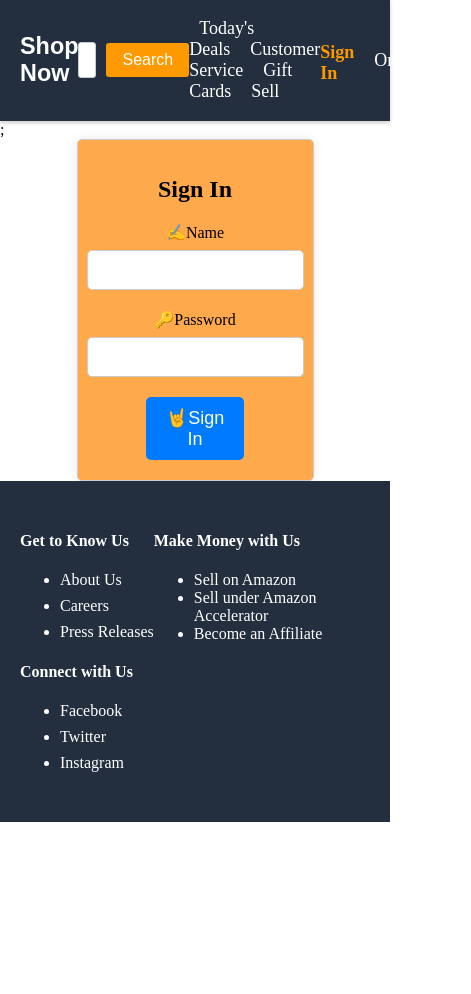
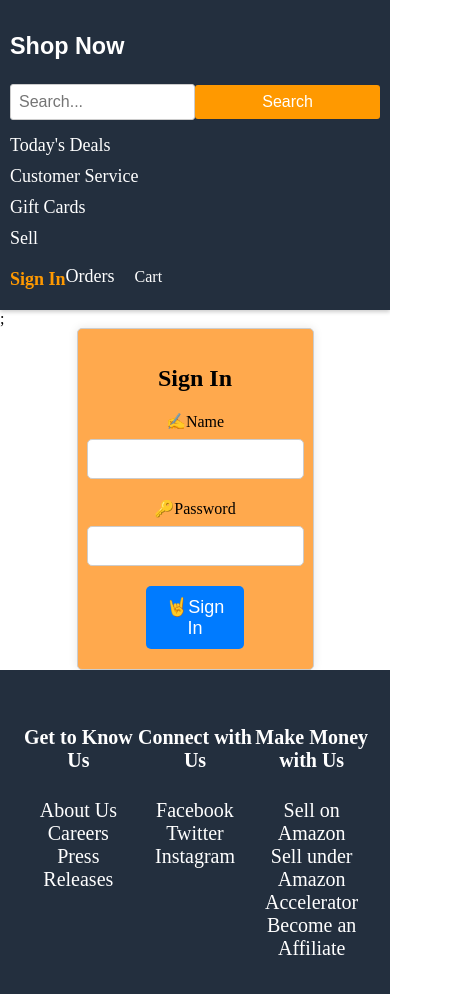
Before and after one commit to jmc37/StoreApiFrontEnd, a React (Create React App) app: page /signup in a window 390 px wide. Shown: the whole page, 471 px wide, since content can reach past the window. Before the commit the page ends 844 px from the top, so only its background shows below. Built offline with nearby package versions, Linux system fonts and the light colour scheme.

Commit message:
fixed footer

```diff
--- a/src/components/Navigation/Footer.js
+++ b/src/components/Navigation/Footer.js
@@ -4,8 +4,7 @@
 const Footer = () => {
   return (
     <footer className="footer-container">
-      <div className="footer-links">
-        <div className="footer-section">
+        <div className="footer-info">
           <h4>Get to Know Us</h4>
           <ul>
             <li>About Us</li>
@@ -13,7 +12,7 @@
             <li>Press Releases</li>
           </ul>
         </div>
-        <div className="footer-section">
+        <div className="footer-contact">
           <h4>Connect with Us</h4>
           <ul>
             <li>Facebook</li>
@@ -21,8 +20,7 @@
             <li>Instagram</li>
           </ul>
         </div>
-      </div>
-      <div className="footer-section">
+      <div className="footer-sales">
         <h4>Make Money with Us</h4>
         <ul>
           <li>Sell on Amazon</li>
--- a/src/css/Home/home-product-display.css
+++ b/src/css/Home/home-product-display.css
@@ -1,6 +1,5 @@
 .page-container {
-  margin-top: 10px;
-  margin-bottom: 10px;
+  margin: 10px;
   display: flex;
   flex-direction: column;
   align-items: center;
@@ -14,3 +13,12 @@
   row-gap: 20px;
   column-gap: 80px;
 }
+@media (max-width: 768px) {
+  .store-grid {
+    grid-template-columns: repeat(
+      2,
+      1fr
+    ); /* Adjust columns for smaller screens */
+    column-gap: 20px; /* Adjust gap between items */
+  }
+}
--- a/src/css/Home/store-item.css
+++ b/src/css/Home/store-item.css
@@ -1,5 +1,5 @@
 .store-item {
-  width: 205px;
+  width: 100%;
   cursor: pointer;
   display: flex;
   flex-direction: column; /* or row, depending on your layout */
@@ -7,17 +7,29 @@
   justify-content: center; /* or flex-start/end, as needed */
   text-align: center;
   height: 350px;
+  margin-bottom: 20px;
 }
 .store-item:hover {
   outline: 4px solid #2980b9; /* Add a blue outline on hover */
 }
 .product-image {
-  width: 200px; /* Set a specific width */
-  height: 200px; /* Set a specific height */
+  width: 100%; /* Take up full width */
+  max-width: 200px; /* Set maximum width */
+  height: auto; /* Maintain aspect ratio */
 }
 
 .item-name {
   font-weight: bold;
-  font-size: 30px;
+  font-size: 20px; /* Adjust font size */
   align-self: flex-start;
 }
+/* Styles for Mobile Screens */
+@media (max-width: 768px) {
+  .store-item {
+    height: auto; /* Allow items to grow in height as needed */
+  }
+
+  .item-name {
+    font-size: 18px; /* Adjust font size for smaller screens */
+  }
+}
--- a/src/css/Navigation/Footer.css
+++ b/src/css/Navigation/Footer.css
@@ -2,61 +2,31 @@
   background-color: #232f3e;
   color: #fff;
   padding: 30px 20px;
-  display: flex;
-  justify-content: space-between;
-  flex-wrap: wrap;
+  display: grid;
+  font-size: 20px;
+  grid-template-columns: repeat(3, 1fr);
 }
 
-.footer-section {
-  flex: 1;
-  margin-bottom: 20px;
-  max-width: 300px;
+.footer-info {
+  grid-column: 1;
 }
 
-.footer-heading {
-  font-size: 1.2em;
-  font-weight: bold;
-  margin-bottom: 10px;
+.footer-contact {
+  grid-column: 2;
 }
 
-.footer-links {
+.footer-sales {
+  grid-column: 3;
+}
+
+.footer-info,
+.footer-contact,
+.footer-sales {
+  justify-self: center;
+  text-align: center;
+}
+ul {
   list-style: none;
   padding: 0;
-  margin: 0;
-  padding-left: 0;
+  margin: 4px;
 }
-
-.footer-links li {
-  margin-bottom: 8px;
-}
-
-.footer-links a {
-  color: #fff;
-  text-decoration: none;
-  font-size: 1em;
-  display: block;
-}
-
-.footer-links a:hover {
-  text-decoration: underline;
-}
-
-.footer-social-icons {
-  display: flex;
-  margin-top: 20px;
-}
-
-.footer-social-icons a {
-  display: inline-block;
-  margin-right: 10px;
-  color: #fff;
-  font-size: 1.5em;
-}
-
-.footer-social-icons a:hover {
-  color: #ff9900;
-}
-
-.footer-legal {
-  font-size: 0.8em;
-}
--- a/src/css/Navigation/header.css
+++ b/src/css/Navigation/header.css
@@ -94,3 +94,45 @@
   color: #fff;
   text-decoration: none;
 }
+@media (max-width: 768px) {
+  .amazon-navbar {
+    flex-direction: column;
+    align-items: stretch;
+    padding: 10px 10px;
+  }
+
+  .search-bar {
+    margin-bottom: 10px;
+  }
+
+  .search-bar input[type="text"] {
+    width: 100%;
+    margin-right: 0;
+  }
+
+  .search-bar button {
+    width: 100%;
+    margin-right: 0;
+  }
+
+  .nav-links {
+    display: flex;
+    flex-direction: column;
+    align-items: stretch;
+  }
+
+  .nav-links a {
+    margin: 5px 0;
+  }
+
+  .account-options {
+    margin-top: 10px;
+  }
+
+  .account,
+  .orders,
+  .cart {
+    margin-right: 0;
+    margin-bottom: 10px;
+  }
+}
```
